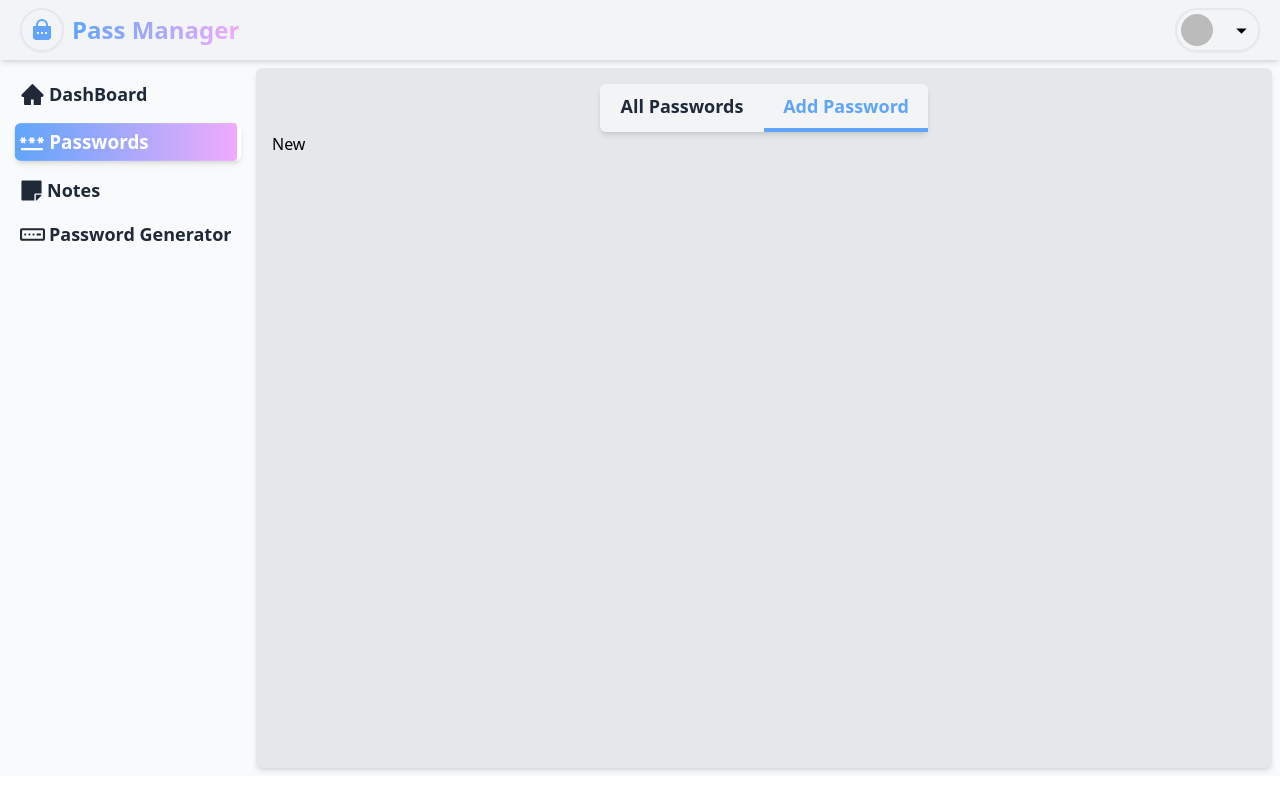
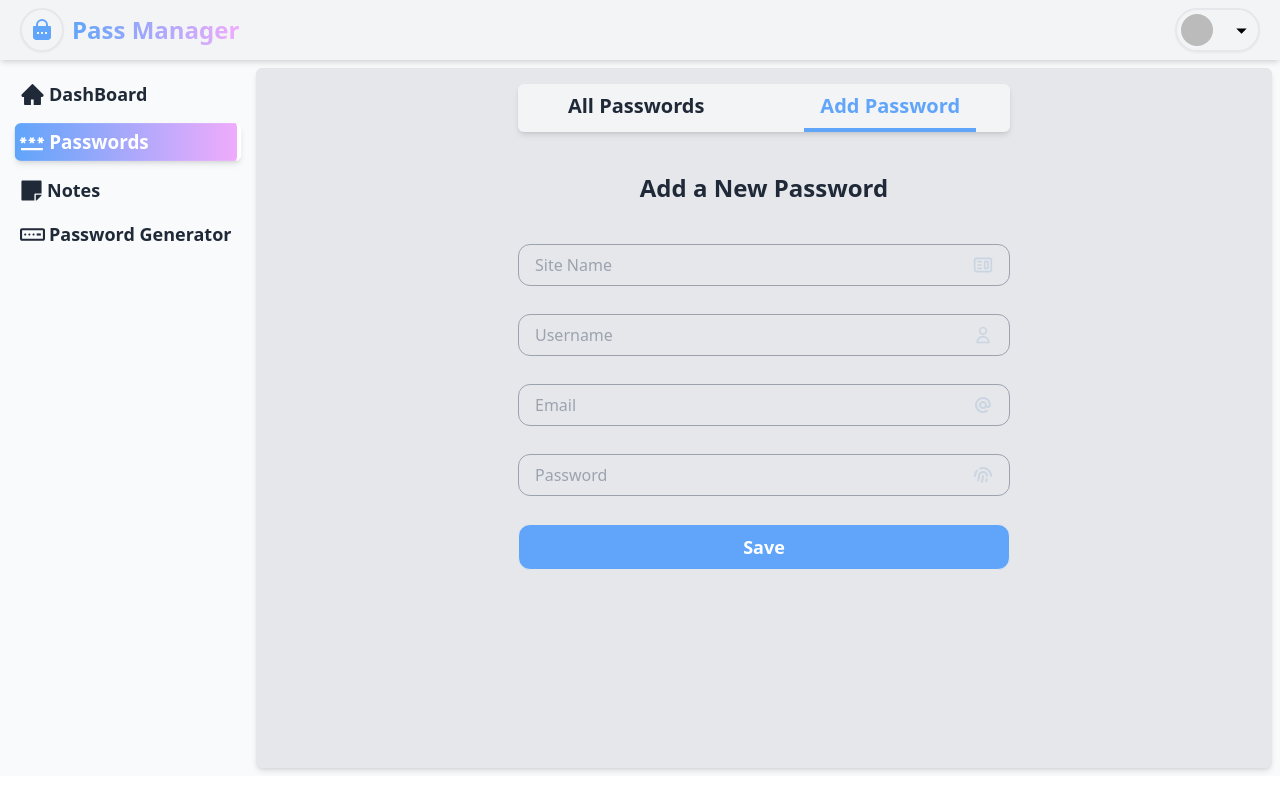
Before and after one commit to ImadAbbasi/Password-Manager, a Next.js app: page /passwords/newpass in a window 1280 px wide. Built offline with nearby package versions, Linux system fonts and the light colour scheme; no server answers; sample sign-in values are in the browser's storage.

Commit message:
Added the save password form and functionality

```diff
--- a/components/Nav.js
+++ b/components/Nav.js
@@ -10,8 +10,6 @@ const Nav = () => {
   const { data: session } = useSession();
   const email = session?.user?.email;
   const image = session?.user?.image;
-  console.log(session);
-  console.log(session.user.image);
 
   function handleSignOut() {
     signOut();
--- a/components/SubNav.js
+++ b/components/SubNav.js
@@ -3,43 +3,35 @@ import { useRouter } from "next/router";
 import React from "react";
 
 const SubNav = ({ link1, link2, path1, path2 }) => {
-  console.log(link1, link2, path1, path2);
   const router = useRouter();
   const { pathname } = router;
 
-  const inActiveLink =
-    "text-lg font-semibold text-gray-800 hover:text-blue-400";
-  const activeLink = "text-lg font-bold text-blue-400";
+  const linkClass = (path) =>
+    `text-base sm:text-lg md:text-xl font-semibold py-2 px-4 ${
+      pathname === path
+        ? "text-blue-400 border-b-4 border-blue-400"
+        : "text-gray-800 hover:text-blue-400"
+    }`;
 
   return (
-    <div className="flex justify-center">
-      <div className="flex justify-between bg-gray-100 shadow-md w-1/3 rounded-md">
-        <div
-          className={
-            pathname === path1
-              ? "border-b-4 border-blue-400 py-2 px-4 w-full text-center"
-              : "py-2 px-4 w-full text-center"
-          }
-        >
-          <Link
-            href={path1}
-            className={pathname === path1 ? activeLink : inActiveLink}
-          >
-            {link1}
+    <div className="flex justify-center w-auto">
+      <div className="flex justify-between bg-gray-100 shadow-md w-full md:w-2/3 lg:w-1/2 rounded-md">
+        <div className="flex justify-around gap-4 w-full">
+          <Link href={path1}>
+            <button
+              className={linkClass(path1)}
+              onClick={() => window.scrollTo(0, 0)}
+            >
+              {link1}
+            </button>
           </Link>
-        </div>
-        <div
-          className={
-            pathname === path2
-              ? "border-b-4 border-blue-400 py-2 px-4 w-full text-center"
-              : "py-2 px-4 w-full text-center"
-          }
-        >
-          <Link
-            href={path2}
-            className={pathname === path2 ? activeLink : inActiveLink}
-          >
-            {link2}
+          <Link href={path2}>
+            <button
+              className={linkClass(path2)}
+              onClick={() => window.scrollTo(0, 0)}
+            >
+              {link2}
+            </button>
           </Link>
         </div>
       </div>
@@ -48,3 +40,34 @@ const SubNav = ({ link1, link2, path1, path2 }) => {
 };
 
 export default SubNav;
+
+{
+  /* <Link
+          href={path1}
+          className={pathname === path1 ? activeLink : inActiveLink}
+        >
+          <button
+            className={
+              pathname === path1
+                ? "border-b-4 border-blue-400 py-2 px-4 bg-pink-400 w-auto md:w-full text-center"
+                : "py-2 px-4 w-full text-center"
+            }
+          >
+            {link1}
+          </button>
+        </Link>
+        <Link
+          href={path2}
+          className={pathname === path2 ? activeLink : inActiveLink}
+        >
+          <button
+            className={
+              pathname === path2
+                ? "border-b-4 border-blue-400 py-2 px-4 w-auto"
+                : "py-2 px-4 w-full md:text-center"
+            }
+          >
+            {link2}
+          </button>
+        </Link> */
+}
--- a/lib/validate.js
+++ b/lib/validate.js
@@ -55,3 +55,31 @@ export function register_validate(values) {
 
   return errors;
 }
+
+export function add_pass_validate(values) {
+  const errors = {};
+
+  // validation for site name
+  if (!values.site) {
+    errors.site = "Required";
+  }
+
+  //   validation for username
+  if (!values.username) {
+    errors.username = "Required";
+  }
+
+  //   validation for email
+  if (!values.email) {
+    errors.email = "Required";
+  } else if (!/^[A-Z0-9._%+-]+@[A-Z0-9.-]+\.[A-Z]{2,4}$/i.test(values.email)) {
+    errors.email = "Invalid email address";
+  }
+
+  //   validation for password
+  if (!values.password) {
+    errors.password = "Required";
+  }
+
+  return errors;
+}
--- /dev/null
+++ b/model/passSchema.js
@@ -0,0 +1,17 @@
+import { Timestamp } from "mongodb";
+import { Schema, models, model } from "mongoose";
+
+const PasswordSchema = new Schema(
+  {
+    site: String,
+    username: String,
+    email: String,
+    password: String,
+    ref: String,
+  },
+  Timestamp
+);
+
+const Passwords = models.password || model("password", PasswordSchema);
+
+export default Passwords;
--- /dev/null
+++ b/pages/api/passwords/addPass.js
@@ -0,0 +1,47 @@
+import connectMongo from "@/database/conn";
+import Passwords from "@/model/passSchema";
+import { hash } from "bcryptjs";
+
+export default async function handler(req, res) {
+  connectMongo().catch((error) => res.json({ error: "Connection Failed!" }));
+
+  if (req.method === "POST") {
+    if (!req.body) {
+      return res.status(404).json({ error: "Don't have data!" });
+    }
+    const { site, username, email, password, ref } = req.body;
+    if (!site || !username || !email || !password) {
+      return res
+        .status(400)
+        .json({ error: "Missing required filds in the body!" });
+    }
+
+    // Check for existing data
+    const existingData = await Passwords.findOne({
+      $and: [{ email }, { site }],
+    });
+    if (existingData) {
+      return res.status(201).json({ message: "Already exist" });
+    }
+
+    // if does not exist
+
+    try {
+      const pass = await Passwords.create({
+        site,
+        username,
+        email,
+        password: await hash(password, 12),
+        ref,
+      });
+      res.status(201).json({ status: true, pass });
+    } catch (error) {
+      res.status(500).json({ message: "Error Adding To The Passwords!" });
+    }
+  } else {
+    res
+      .status(500)
+      .json({ message: "HTTP method not valid only POST method allowed!" });
+  }
+  res.json({ message: "Added Password" });
+}
--- a/pages/passwords/newpass.js
+++ b/pages/passwords/newpass.js
@@ -1,8 +1,51 @@
 import SubNav from "@/components/SubNav";
-import React from "react";
+import React, { useState } from "react";
 import Layout from "@/layout/Layout";
+import styles from "@/styles/login.module.css";
+import { useFormik } from "formik";
+
+import { HiAtSymbol, HiFingerPrint, HiOutlineUser } from "react-icons/hi";
+import { CgWebsite } from "react-icons/cg";
+
+import { add_pass_validate } from "@/lib/validate";
+import { useSession } from "next-auth/react";
+import { useRouter } from "next/router";
 
 const New = () => {
+  const [show, setShow] = useState(false);
+  const router = useRouter();
+  const { data: session } = useSession();
+
+  const formik = useFormik({
+    initialValues: {
+      site: "",
+      username: "",
+      email: "",
+      password: "",
+    },
+    validate: add_pass_validate,
+    onSubmit,
+  });
+  // const allData = { ...values, ref: session?.user?.email };
+  // console.log(allData);
+
+  async function onSubmit(values) {
+    const dataToSend = {
+      ...values,
+      ref: session?.user?.email,
+    };
+    const options = {
+      method: "POST",
+      headers: { "Content-Type": "application/json" },
+      body: JSON.stringify(dataToSend),
+    };
+    await fetch("http://localhost:3000/api/passwords/addPass", options)
+      .then((res) => res.json())
+      .then((data) => {
+        if (data) router.push("http://localhost:3000/passwords");
+      });
+  }
+
   return (
     <Layout>
       <SubNav
@@ -11,7 +54,124 @@ const New = () => {
         path1="/passwords"
         path2="/passwords/newpass"
       />
-      <div>New</div>
+      <section className="w-2/4 mx-auto my-10 flex flex-col gap-10">
+        <div className="title">
+          <h1 className="text-gray-800 text-2xl font-bold text-center">
+            Add a New Password
+          </h1>
+        </div>
+
+        <form className="flex flex-col gap-4" onSubmit={formik.handleSubmit}>
+          <div>
+            <div className="flex items-center border rounded-xl border-gray-400">
+              <input
+                type="text"
+                name="site"
+                autoComplete="off"
+                placeholder="Site Name"
+                className={`${styles.input_text} w-full py-2 px-4 rounded-xl focus:outline-none border-none border bg-inherit`}
+                {...formik.getFieldProps("site")}
+              />
+              <span className="px-4">
+                <CgWebsite size={20} />
+              </span>
+            </div>
+            <div className="h-3 text-center">
+              {formik.errors.site && formik.touched.site ? (
+                <span className="text-red-500 text-xs">
+                  {formik.errors.site}
+                </span>
+              ) : (
+                ""
+              )}
+            </div>
+          </div>
+
+          <div>
+            <div className="flex items-center border rounded-xl border-gray-400">
+              <input
+                type="text"
+                name="username"
+                autoComplete="off"
+                placeholder="Username"
+                className={`${styles.input_text} w-full py-2 px-4 rounded-xl focus:outline-none border-none border bg-inherit`}
+                {...formik.getFieldProps("username")}
+              />
+              <span className="px-4">
+                <HiOutlineUser size={20} />
+              </span>
+            </div>
+            <div className="h-3 text-center">
+              {formik.errors.username && formik.touched.username ? (
+                <span className="text-red-500 text-xs">
+                  {formik.errors.username}
+                </span>
+              ) : (
+                ""
+              )}
+            </div>
+          </div>
+
+          <div>
+            <div className="flex items-center border rounded-xl border-gray-400">
+              <input
+                type="email"
+                name="email"
+                autoComplete="off"
+                placeholder="Email"
+                className={`${styles.input_text} w-full py-2 px-4 rounded-xl focus:outline-none border-none border bg-inherit`}
+                {...formik.getFieldProps("email")}
+              />
+              <span className="px-4">
+                <HiAtSymbol size={20} />
+              </span>
+            </div>
+            <div className="h-3 text-center">
+              {formik.errors.email && formik.touched.email ? (
+                <span className="text-red-500 text-xs">
+                  {formik.errors.email}
+                </span>
+              ) : (
+                ""
+              )}
+            </div>
+          </div>
+
+          <div>
+            <div className="flex items-center border rounded-xl border-gray-400">
+              <input
+                type={`${!show ? "password" : "text"}`}
+                name="password"
+                autoComplete="off"
+                placeholder="Password"
+                className={`${styles.input_text} w-full py-2 px-4 rounded-xl focus:outline-none border-none border bg-inherit`}
+                {...formik.getFieldProps("password")}
+              />
+              <span className="px-4" onClick={() => setShow(!show)}>
+                <HiFingerPrint size={20} />
+              </span>
+            </div>
+            <div className="h-3 text-center">
+              {formik.errors.password && formik.touched.password ? (
+                <span className="text-red-500 text-xs">
+                  {formik.errors.password}
+                </span>
+              ) : (
+                ""
+              )}
+            </div>
+          </div>
+
+          <div>
+            <button
+              type="submit"
+              className="w-full bg-blue-400 border text-white rounded-xl py-2 text-lg font-semibold hover:bg-gray-100 hover:border-blue-300 hover:text-blue-400 hover:border-2 duration-300"
+            >
+              Save
+            </button>
+          </div>
+        </form>
+      </section>
     </Layout>
   );
 };
--- a/pages/register.js
+++ b/pages/register.js
@@ -127,7 +127,7 @@ const Register = () => {
               className="px-4"
               onClick={() => setShow({ ...show, cpassword: !show.cpassword })}
             >
-              <HiFingerPrint size={20} className="" />
+              <HiFingerPrint size={20} />
             </span>
           </div>
           {formik.errors.cpassword && formik.touched.cpassword ? (
@@ -142,7 +142,7 @@ const Register = () => {
           <div className="input-button">
             <button
               type="submit"
-              className="w-full bg-gradient-to-r from-blue-400 to-fuchsia-300 border rounded-md py-2 text-gray-50 text-lg font-semibold hover:bg-gradient-to-r hover:from-gray-50 hover:to-gray-100 hover:border-blue-500 hover:text-gray-700 hover:border duration-300"
+              className="w-full bg-gradient-to-r from-blue-400 to-fuchsia-300 rounded-md py-2 text-gray-50 text-lg font-semibold hover:bg-gradient-to-r hover:from-gray-50 hover:to-gray-100 hover:border-blue-500 hover:text-gray-700 hover:border duration-300"
             >
               Register
             </button>
```
